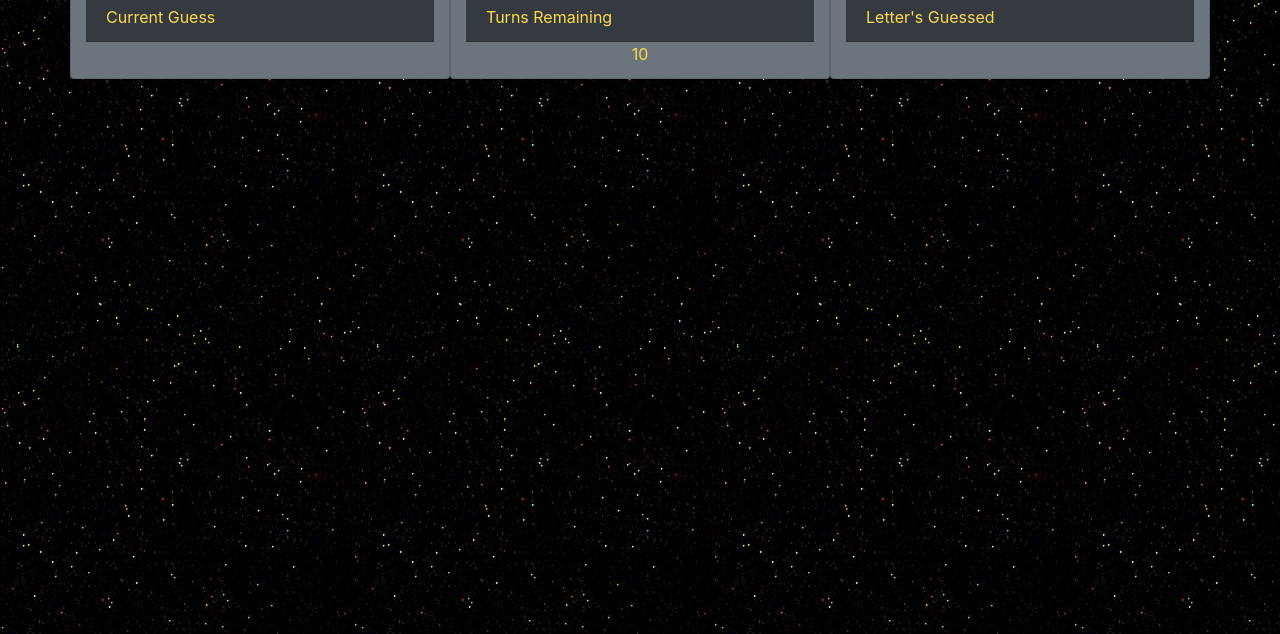
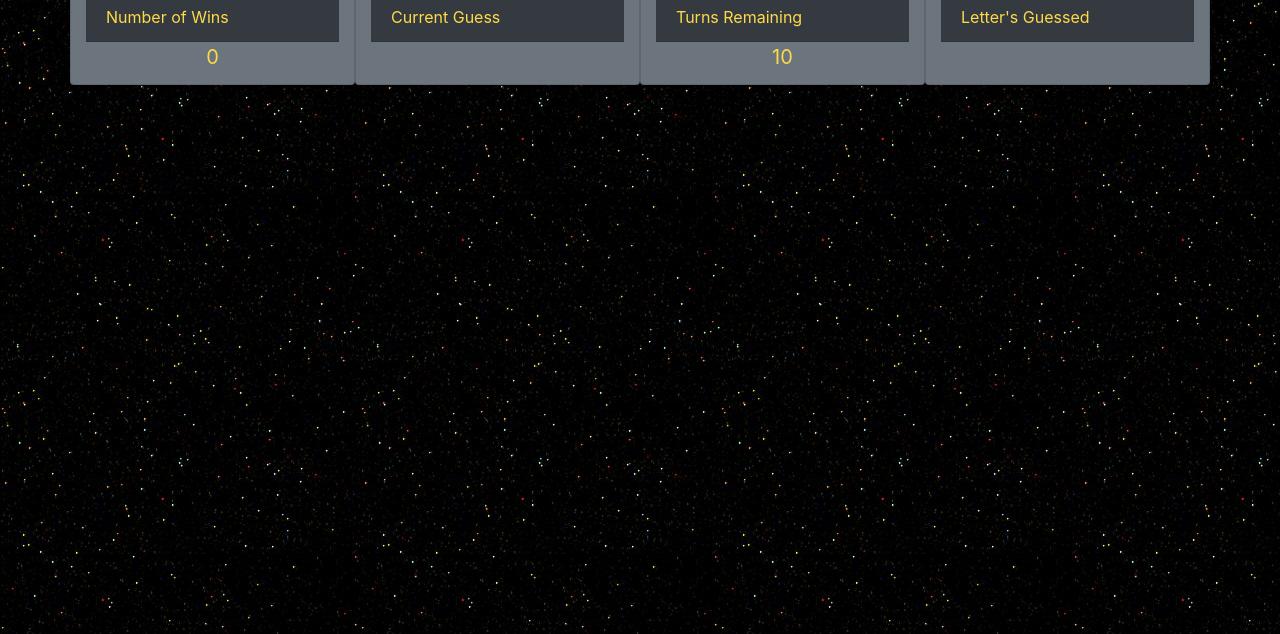
Before and after one commit to davidjemerson/Hangman-Game, a plain HTML site: page index.html in a window 1280 px wide. Shown: the part 166-800 px from the top of the page. Drawn offline with nearby package versions, Linux system fonts and the light colour scheme.

Commit message:
added win tracker

```diff
--- a/assets/css/style.css
+++ b/assets/css/style.css
@@ -7,3 +7,7 @@ body {
 	background-color: #000;
 	color: #feda4a;
 }
+
+.card-title {
+	font-size: 20px;
+}
--- a/assets/javascript/game.js
+++ b/assets/javascript/game.js
@@ -5,10 +5,12 @@ newGame();
 function newGame() {
 	var currentWord = getWord(words);
 	var displayWord = makeBlanks(currentWord);
+	var winCounter = 0;
 	var guessTracker = [];
 	document.getElementById("lettersGuessed").innerHTML = "";
 	document.getElementById("goAgain").innerHTML = "";
 	document.getElementById("wordBox").innerHTML = displayWord;
+	document.getElementById("winBox").innerHTML = winCounter;
 	var turnsRemain = 10;
 	document.getElementById("turnsRemaining").innerHTML = turnsRemain;
 
@@ -40,6 +42,7 @@ function newGame() {
 			}
 
 			if (guessChecker === currentWord) {
+				winCounter++;
 				document.getElementById("messageBoard").innerHTML = "The Force was with you. Well done!";
 				document.getElementById("goAgain").innerHTML = "Press any key to play again.";
 				document.onkeyup = function() {
--- a/index.html
+++ b/index.html
@@ -1,7 +1,7 @@
 <!DOCTYPE html>
 <html>
 <head>
-	<title>Hangman</title>
+	<title>Star Wars Hangman</title>
 	<link rel="stylesheet" href="https://maxcdn.bootstrapcdn.com/bootstrap/4.0.0/css/bootstrap.min.css" integrity="sha384-Gn5384xqQ1aoWXA+058RXPxPg6fy4IWvTNh0E263XmFcJlSAwiGgFAW/dAiS6JXm" crossorigin="anonymous">
 	<link rel="stylesheet" type="text/css" href="assets/css/style.css">
 </head>
@@ -13,17 +13,22 @@
 			<h1 id="wordBox" class="text-center col-md-12"></h1>
 		</div>
 	<div class="row">
-		<div class="card col-md-4 bg-secondary">
+		<div class="card col-md-3 bg-secondary">
+			<div class="card-header bg-dark">Number of Wins</div>
+			<div id="winBox" class="card-title text-center">
+			</div>
+		</div>
+		<div class="card col-md-3 bg-secondary">
 			<div class="card-header bg-dark">Current Guess</div>
 			<div id="letterSelection" class="card-title text-center">
 			</div>
 		</div>
-		<div class="card col-md-4 bg-secondary">
+		<div class="card col-md-3 bg-secondary">
 			<div class="card-header bg-dark">Turns Remaining</div>
 			<div id="turnsRemaining" class="card-title text-center">
 			</div>
 		</div>
-		<div class="card col-md-4 bg-secondary">
+		<div class="card col-md-3 bg-secondary">
 			<div class="card-header bg-dark">Letter's Guessed</div>
 			<div id="lettersGuessed" class="card-title text-center">
 			</div>
```
